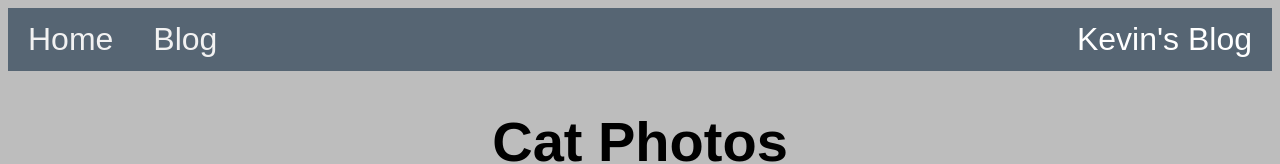
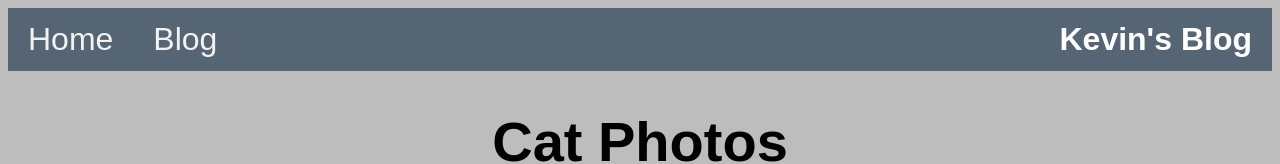
Before and after one commit to kevin-lai99/kevin-lai99.github.io, a plain HTML site: page blog/catphotos.html in a window 1280 px wide. Shown: the top 164 px of the page. Drawn offline with Linux system fonts and the light colour scheme.

Commit message:
fixed header bar name display bug

```diff
--- a/blog/catphotos.html
+++ b/blog/catphotos.html
@@ -8,7 +8,7 @@
     <div class="navbar">
       <a href="../index.html">Home</a>
       <a href="links.html">Blog</a>
-      <a id="name">Kevin's Blog</a>
+      <b id="name">Kevin's Blog</b>
     </div>
 
     <h1>Cat Photos</h1>
```
Also changed, not shown: blog/html-css.html (+1 -1 lines), blog/identity-values.html (+1 -1 lines), blog/learning-plan.html (+1 -1 lines), blog/links.html (+1 -1 lines), blog/te-houtaewa-template.html (+1 -1 lines), index.html (+1 -1 lines).
